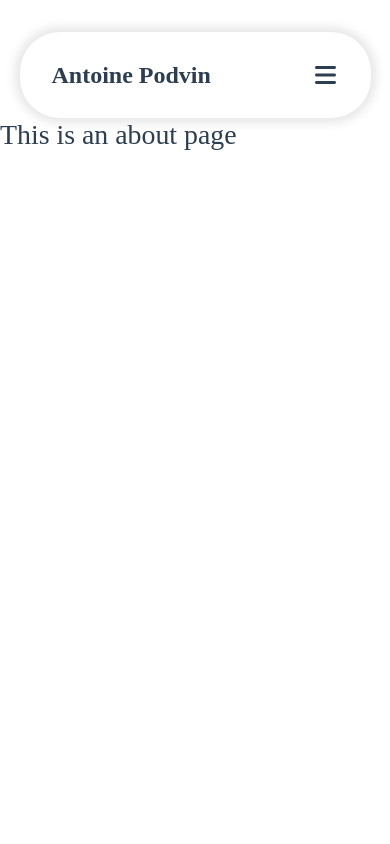
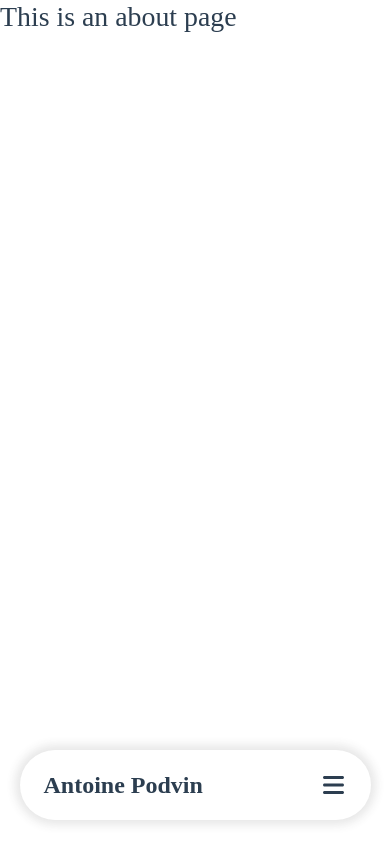
Before and after one commit to antoinepod/Portfolio, a Vue app: page /about in a window 390 px wide. Built offline with nearby package versions, Linux system fonts and the light colour scheme; a web font is replaced by a local one.

Commit message:
{+/~} Adding custom scrollbar, updating dark mode handling and moving navbar to the bottom on mobile devices.

```diff
--- a/index.html
+++ b/index.html
@@ -2,10 +2,10 @@
 <html lang="en">
   <head>
     <meta charset="UTF-8">
-    <link rel="icon" href="/favicon.ico">
-    <!-- <link rel="icon" href="/photo_cv.jpg"> -->
+    <!-- <link rel="icon" href="/favicon.ico"> -->
+    <link rel="icon" href="/photo_cv.jpg">
     <meta name="viewport" content="width=device-width, initial-scale=1.0">
-    <title>Vite App</title>
+    <title>Antoine Podvin</title>
   </head>
   <body>
     <div id="app"></div>
--- a/src/App.vue
+++ b/src/App.vue
@@ -1,15 +1,10 @@
 <script setup lang="ts">
 import { RouterView } from 'vue-router'
-import { computed } from 'vue'
-import { useDarkModeStore } from '@/stores/darkMode'
 import Header from '@/components/Header.vue'
-
-const darkModeStore = useDarkModeStore();
-const isDark = computed(() => darkModeStore.mode);
 </script>
 
 <template>
-  <div :class="'main-container ' + isDark">
+  <div :class="'main-container'">
     <Header class="header"></Header>
     <RouterView class="router-view" />
   </div>
@@ -21,19 +16,18 @@ const isDark = computed(() => darkModeStore.mode);
   flex-direction: column;
   font-weight: normal;
   height: 100dvh;
-  width: 100dvw;
+  max-width: 100dvw;
   font-family: 'Product Sans';
   transition: color 0.8s ease-in-out, background-color 0.8s ease-in-out, fill 0.8s ease-in-out, stroke 0.8s ease-in-out, border-color 0.8s ease-in-out, box-shadow 0.8s ease-in-out, text-shadow 0.8s ease-in-out;
   background-color: var(--color-background);
   color: var(--color-text);
 
   .header {
-    height: 15dvh;
     z-index: 2 !important;
   }
 
   .router-view {
-    min-height: 85dvh;
+    min-height: calc(100dvh - 7.5rem);
     z-index: 1 !important;
   }
 }
--- a/src/assets/base.css
+++ b/src/assets/base.css
@@ -19,10 +19,8 @@
   --vt-c-text-light-2: rgba(60, 60, 60, 0.66);
   --vt-c-text-dark-1: var(--vt-c-white);
   --vt-c-text-dark-2: rgba(235, 235, 235, 0.64);
-}
 
-/* semantic color variables for this project */
-.main-container {
+  /* Light Theme */
   --color-background: var(--vt-c-white);
   --color-background-soft: var(--vt-c-white-soft);
   --color-background-mute: var(--vt-c-white-mute);
@@ -36,7 +34,8 @@
   --section-gap: 160px;
 }
 
-.main-container.dark {
+/* Dark Theme */
+[data-theme="dark"] {
   --color-background: var(--vt-c-black);
   --color-background-soft: var(--vt-c-black-soft);
   --color-background-mute: var(--vt-c-black-mute);
--- a/src/assets/main.css
+++ b/src/assets/main.css
@@ -1 +1,20 @@
 @import './base.css';
+
+/* Scrollbar */
+::-webkit-scrollbar {
+  width: 18px;
+}
+
+::-webkit-scrollbar-track {
+  background: inherit;
+}
+
+::-webkit-scrollbar-thumb {
+  background: var(--color-border);
+  border-radius: 10px;
+  border: 4px solid var(--color-background);
+}
+
+::-webkit-scrollbar-thumb:hover {
+  background: var(--color-border-hover);
+}
--- a/src/components/Header.vue
+++ b/src/components/Header.vue
@@ -5,11 +5,13 @@ import { RouterLink } from 'vue-router'
 import router from '@/router';
 
 import { useDarkModeStore } from '@/stores/darkMode';
+import { useWindowStore } from '@/stores/windowStore';
 import { changeLang } from '@/i18n';
 
 import IconSwitchAnimation from '@/components/IconSwitchAnimation.vue';
 
 const darkModeStore = useDarkModeStore();
+const windowStore = useWindowStore();
 
 const showMenu: Ref<boolean> = ref(false);
 
@@ -31,7 +33,7 @@ router.beforeResolve((to, from, next) => {
 <template>
   <button ref="collapseButton" hidden data-bs-toggle="collapse" data-bs-target="#navbarCollapse">Collapse Menu</button>
   <header>
-    <div class="header-container">
+    <div :class="'header-container' + (windowStore.isMobile ? ' fixed-bottom' : '')">
       <nav class="navbar navbar-expand-md">
         <RouterLink class="title" to="/">Antoine Podvin</RouterLink>
         <IconSwitchAnimation class="menu-icon navbar-toggler" :value="showMenu" icon_true="times"
@@ -60,20 +62,14 @@ router.beforeResolve((to, from, next) => {
 <style scoped lang="scss">
 .header-container {
   margin: auto;
-  margin-top: 2rem;
-  padding: 1rem;
+  margin: 1.5rem auto;
+  padding: 0.5rem;
   border-radius: 40px;
   min-width: 45rem;
   width: 50dvw;
-  min-height: 8.5dvh;
-  transition: min-height 0.8s ease-in-out;
   background-color: var(--color-background);
 
-  &.mobile-menu {
-    min-height: 30vh;
-  }
-
-  @media screen and (max-width: 768px) {
+  @media screen and (max-width: 767px) {
     width: 90dvw;
     min-width: unset;
   }
@@ -133,7 +129,7 @@ router.beforeResolve((to, from, next) => {
       align-items: center;
       margin-left: 10%;
 
-      @media screen and (max-width: 768px) {
+      @media screen and (max-width: 767px) {
         margin: 0;
         margin-top: 1rem;
         flex-direction: row;
@@ -146,7 +142,7 @@ router.beforeResolve((to, from, next) => {
       justify-content: space-between;
       align-items: center;
 
-      @media screen and (max-width: 768px) {
+      @media screen and (max-width: 767px) {
         margin: auto;
         flex-direction: column;
         align-items: flex-start;
@@ -167,7 +163,7 @@ router.beforeResolve((to, from, next) => {
         width: 2rem;
       }
 
-      @media screen and (max-width: 768px) {
+      @media screen and (max-width: 767px) {
         flex-direction: column-reverse;
 
         &>* {
--- a/src/components/IconSwitchAnimation.vue
+++ b/src/components/IconSwitchAnimation.vue
@@ -43,14 +43,14 @@ const props = defineProps<{
     }
 
     100% {
-      transform: rotate(180deg);
+      transform: rotate(90deg);
       opacity: 0;
     }
   }
 
   @keyframes spin-in {
     0% {
-      transform: rotate(-180deg);
+      transform: rotate(90deg);
       opacity: 0;
     }
 
--- a/src/stores/darkMode.ts
+++ b/src/stores/darkMode.ts
@@ -23,7 +23,10 @@ export const useDarkModeStore = defineStore('darkMode', () => {
     setMode(mode.value);
   };
 
-  const isDark = computed(() => mode.value === 'dark');
+  const isDark = computed(() => {
+    document.documentElement.setAttribute("data-theme", mode.value);
+    return mode.value === 'dark';
+  });
 
   const mediaQueryList = window.matchMedia('(prefers-color-scheme: dark)');
   mediaQueryList.addEventListener('change', () => {
--- a/src/stores/windowStore.ts
+++ b/src/stores/windowStore.ts
@@ -2,10 +2,10 @@ import { ref, computed, type Ref } from 'vue'
 import { defineStore } from 'pinia'
 
 export const useWindowStore = defineStore('window', () => {
-  const isMobile = ref(window.innerWidth <= 768);
+  const isMobile = ref(window.innerWidth < 768);
 
   const handleResize = () => {
-    isMobile.value = window.innerWidth <= 768;
+    isMobile.value = window.innerWidth < 768;
   };
 
   window.addEventListener('resize', handleResize);
--- a/src/views/HomeView.vue
+++ b/src/views/HomeView.vue
@@ -2,9 +2,13 @@
 </script>
 
 <template>
-  <main>
+  <div class="home">
     <h1>Home</h1>
-  </main>
+  </div>
 </template>
 
-<style scoped lang="scss"></style>
+<style scoped lang="scss">
+.home {
+  min-height: 200vh !important;
+}
+</style>
--- a/src/views/NotFoundView.vue
+++ b/src/views/NotFoundView.vue
@@ -22,16 +22,16 @@ import { Vue3Lottie } from 'vue3-lottie';
   padding: 2rem;
 
   h1 {
-    font-size: 10rem;
+    font-size: 8rem;
   }
 
   h3 {
-    font-size: 4rem;
+    font-size: 3rem;
     margin-bottom: 5dvh;
   }
 
   p {
-    font-size: 2rem;
+    font-size: 1.5rem;
   }
 }
 </style>
```
Also changed, not shown: public/photo_cv.jpg, 1 other file (tests, documents, lock files or other folders).
